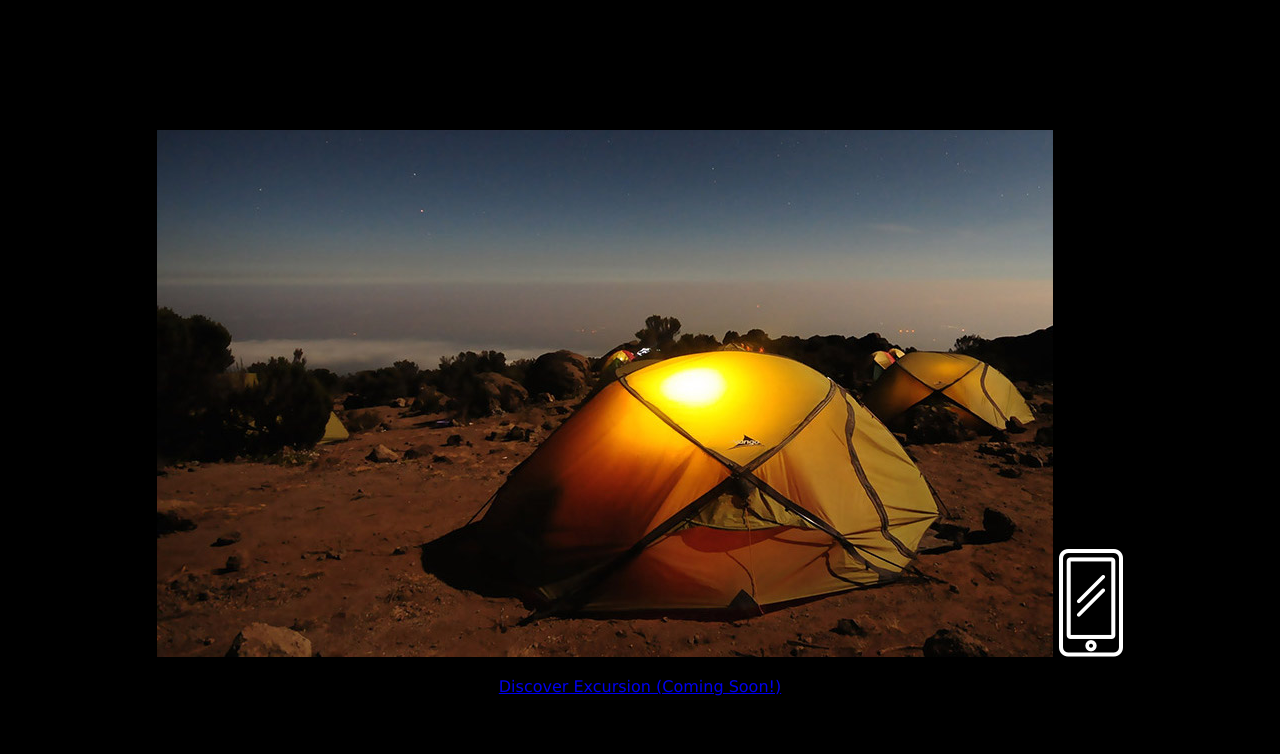
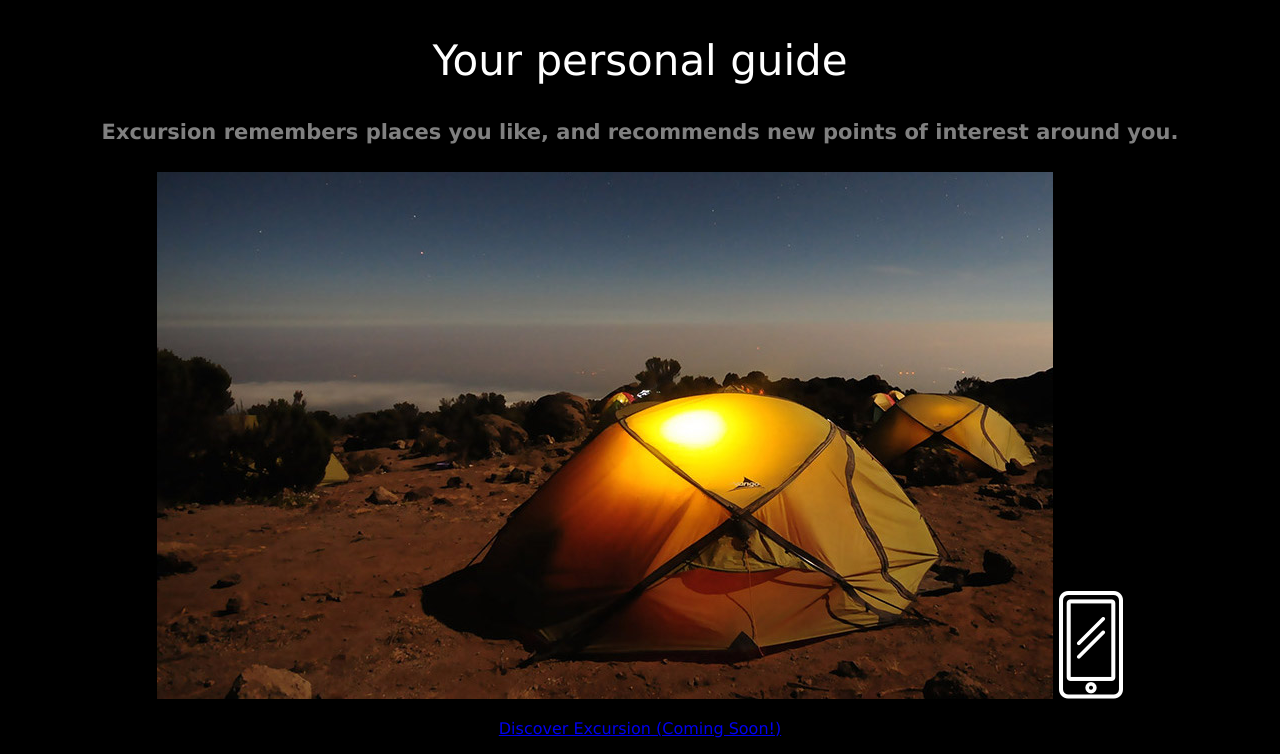
Before and after one commit to cecilewg/excursion, a plain HTML site: page index.html in a window 1280 px wide. Shown: the part 313-1067 px from the top of the page. Before the commit the page ends 1025 px from the top, so only its background shows below. Drawn offline with Linux system fonts and the light colour scheme.

Commit message:
Added style to subheaders

```diff
--- a/index.html
+++ b/index.html
@@ -11,10 +11,10 @@
         <video autoplay loop>
           <source src="./videos/excursion.mp4" type="video/mp4">
         </video>
-    <h1 class="subheader">Your personal guide</h1>
-      <h2>Excursion remembers places you like, and recommends new points of interest around you.</h2>
-      <img src="./images/camp.jpg" alt="Camping">
-      <img src="./images/phone.png" alt="Mini Phone">
+    <h2 class="subheader">Your personal guide</h2>
+      <h4 class ="comment">Excursion remembers places you like, and recommends new points of interest around you.</h4>
+      <img class="image1" src="./images/camp.jpg" alt="Camping">
+      <img class="image2" src="./images/phone.png" alt="Mini Phone">
         <p><a href="#">Discover Excursion (Coming Soon!)</a></p>
   </body>
 </html>
--- a/resources/css/style.css
+++ b/resources/css/style.css
@@ -16,6 +16,18 @@ body {
   font-size: 16px;
 }
 
-video {
+.subheader {
+  font-weight: 300;
+  font-size: 42px;
+  color: white;
   text-align: center
 }
+
+.comment {
+  font-size: 21px;
+  color: gray
+}
+
+.image1 {
+
+}
```
